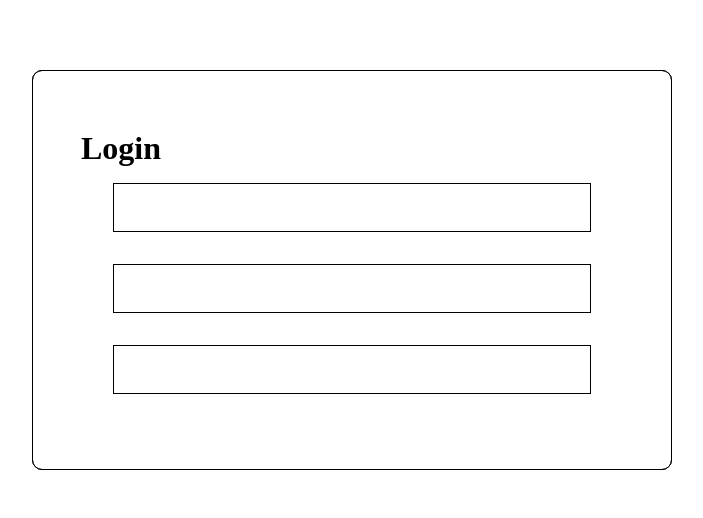
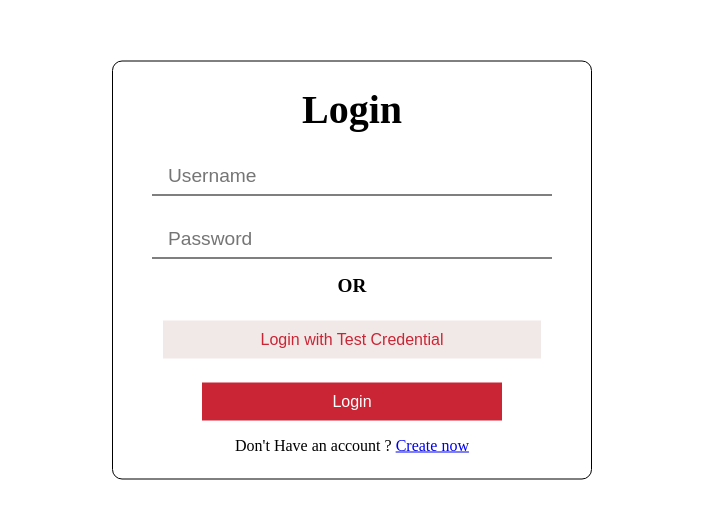
Before and after one commit to Developers-codz/shareArts, a React (Create React App) app: page /login in a window 1280 px wide. Shown: the part 130-648 px from the top of the page, without its empty margins (288-991 px from the left). Built offline with nearby package versions, Linux system fonts and the light colour scheme; what miragejs would draw is missing.

Commit message:
feat: login screen done

```diff
--- a/src/globalStyles.js
+++ b/src/globalStyles.js
@@ -4,9 +4,11 @@ const GlobalStyle = createGlobalStyle`
 html{
   --color-primary:#f1e9e7;
   --color-secondary:#d6806a;
+  --color-secondary-dark:#ca2535;
   --color-light:#fff;
   --color-dark:black;
   --primary-cta:#0000ff;
+
 }
 .dark{
   color:var(--color-light);
--- a/src/pages/Authpages/AuthFormComponent.jsx
+++ b/src/pages/Authpages/AuthFormComponent.jsx
@@ -1,26 +1,66 @@
-import styled from "styled-components"
+import styled from "styled-components";
 
 export const Wrapper = styled.div`
-height:50vh;
-width:50vw;
-position:fixed;
-top:50%;
-left:50%;
-transform:translate(-50%,-50%);
-border:1PX solid var(--color-dark);
-border-radius:10px;
-`
-export const Form = styled(Wrapper)`
-display:flex;
-justify-content: center;
-flex-direction:column;
-padding:1rem 3rem;
+  min-height: 25rem;
+  width: 30rem;
+  position: fixed;
+  top: 50%;
+  left: 50%;
+  transform: translate(-50%, -50%);
+  border: 1px solid var(--color-dark);
+  border-radius: 10px;
+`;
+export const Form = styled.div`
+  display: flex;
+  align-items: center;
+  flex-direction: column;
+  padding: .5rem 3rem;
+`;
+export const Header = styled.h1`
+  font-size: ${(props) => (props.small ? "1.2rem" : "2.5rem")};
+  margin-top: 1rem;
+`;
+export const FormInput = styled.input`
+  width: 25rem;
+  padding: 0.5rem 1rem;
+  border-bottom: 1px solid var(--color-dark);
+  border-top: none;
+  border-left: none;
+  border-right: none;
+  margin: 1.5rem 0 0 0;
+  font-size: 1.2rem;
+  color: var(--color-secondary-dark);
+  &::placeholder {
+    font-weight: 500;
+    font-size: 1.2rem;
+  }
+  &:focus {
+    outline: none;
+    border-bottom: 2px solid var(--color-secondary-dark);
+  }
+`;
+export const Button = styled.button`
+  margin-top: 1.5rem;
+  padding: 0.5rem 6rem;
+  background-color: var(--color-primary);
+  border: 2px solid transparent;
+  color: var(--color-secondary-dark);
+  font-size: 1rem;
+  cursor: pointer;
+  &:hover {
+    transform: scale(1.03, 1.03);
+    border: 2px solid var(--color-secondary-dark);
+    white-space: nowrap;
+  }
+`;
+export const PrimaryButton = styled(Button)`
+  margin: 1.5rem 0rem 0rem 0rem;
+  padding: 0.5rem 8rem;
+  background-color: var(--color-secondary-dark);
+  color: var(--color-light);
+`;
 
-`
-export const Header = styled.h1`
-`
-export const FormInput = styled.input`
-margin:1rem 2rem;
-padding:1rem 2rem;
-border:1px solid black;
-`
+export const Para = styled.span`
+  margin-top: 1rem;
+  margin-bottom: 1rem;
+`;
--- a/src/pages/Authpages/Login.jsx
+++ b/src/pages/Authpages/Login.jsx
@@ -1,12 +1,16 @@
-import {Wrapper,Form,FormInput,Header} from "./AuthFormComponent"
+import {Link} from "react-router-dom"
+import {Wrapper,Form,FormInput,Header,Button,PrimaryButton,Para} from "./AuthFormComponent"
 export const Login = () =>{
     return (
     <Wrapper>
         <Form>
             <Header>Login</Header>
-        <FormInput type="text" placeholder=""></FormInput>
-        <FormInput type="text" placeholder=""></FormInput>
-        <FormInput type="text" placeholder=""></FormInput>
+        <FormInput type="text" placeholder="Username"></FormInput>
+        <FormInput type="text" placeholder="Password"></FormInput>
+        <Header small>OR</Header>
+        <Button>Login with Test Credential</Button>
+        <PrimaryButton primary>Login</PrimaryButton>
+        <Para>Don't Have an account ? <Link to="/signup">Create now</Link></Para>
         </Form>
     </Wrapper>
     )
```
